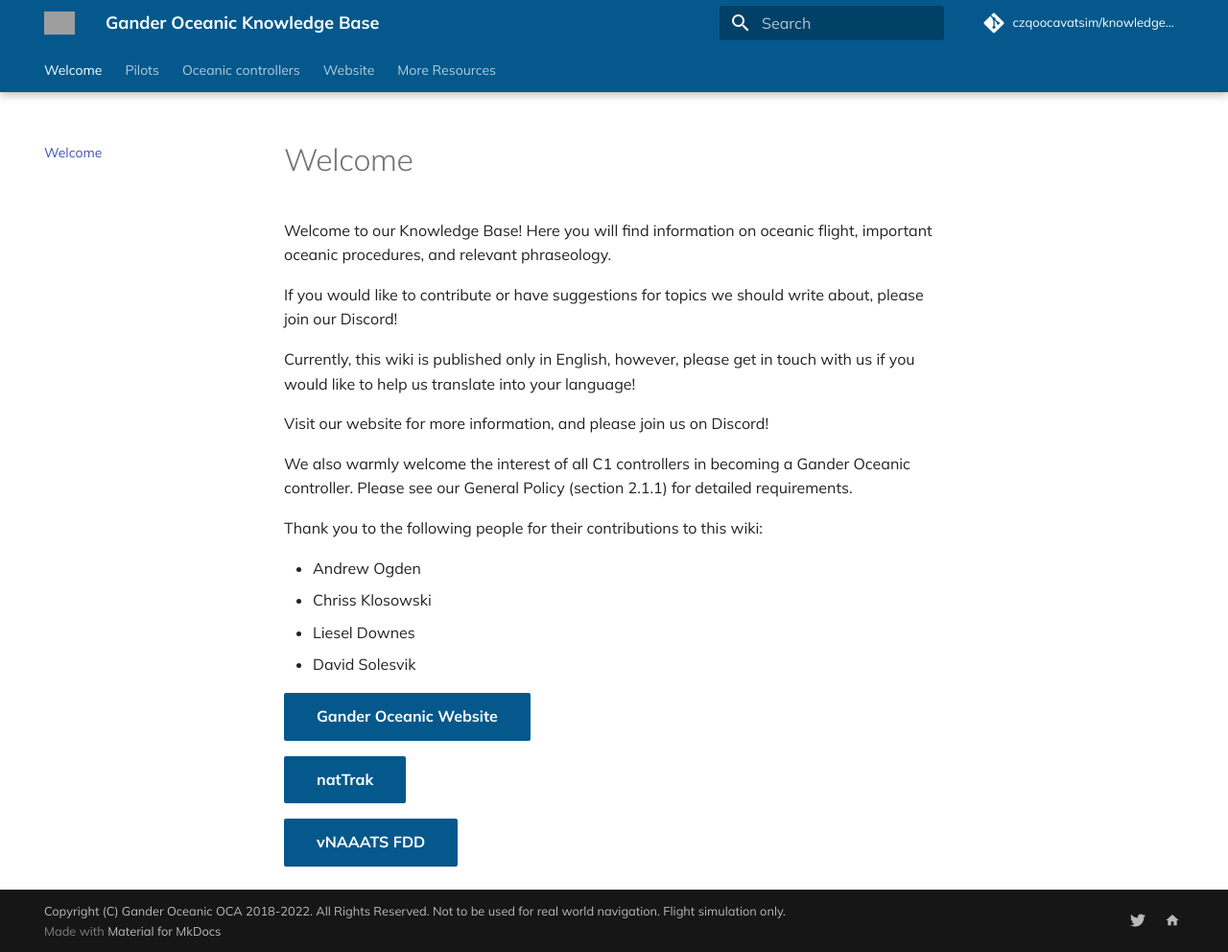
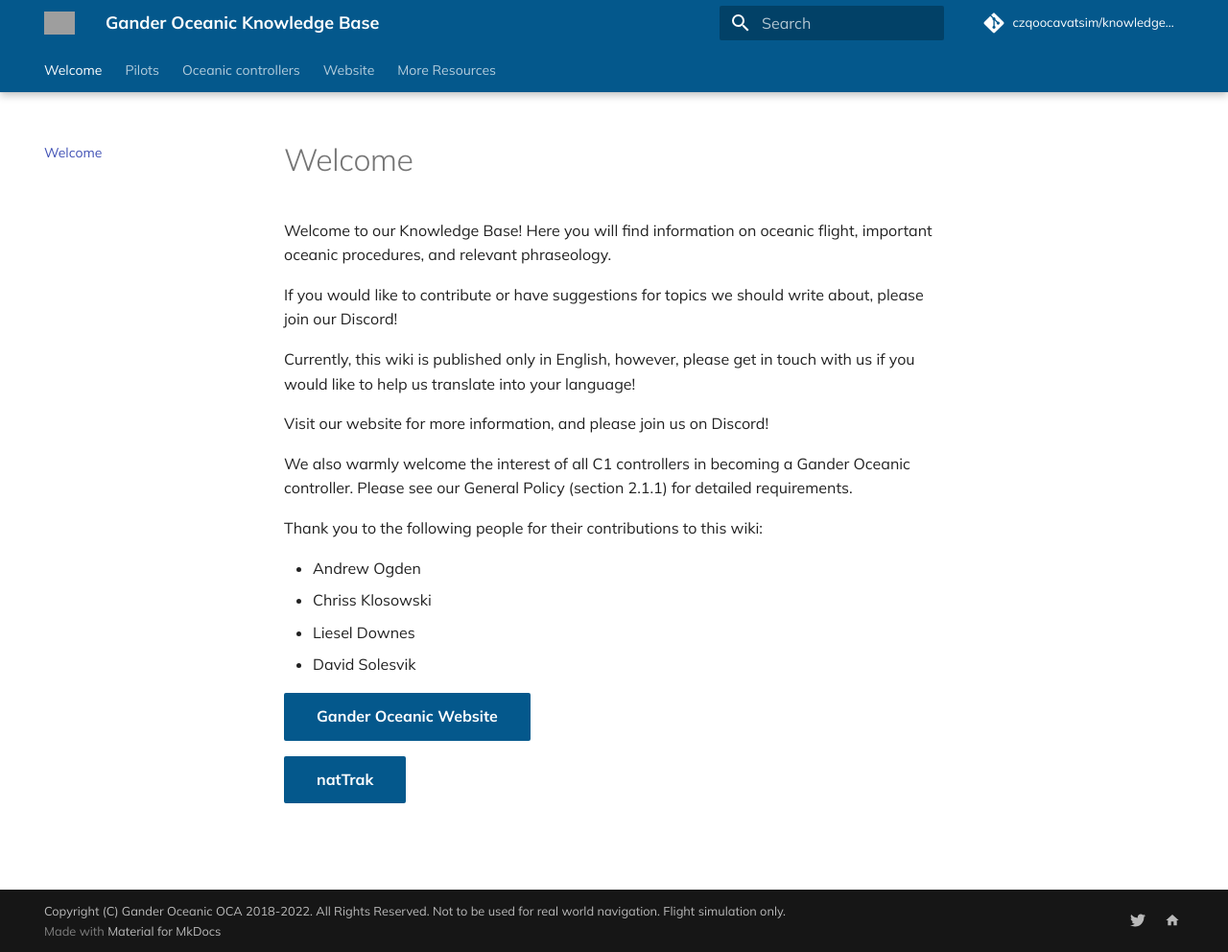
Before and after one commit to czqoocavatsim/knowledgebase, an MkDocs documentation site: the page built from docs/index.md, in a window 1280 px wide and 992 px high. Shown: the whole window at 96% size. Built offline with MkDocs 1.6.1 and Material for MkDocs 9.7.7, drawn with Linux system fonts in a browser that asks for light colours; comment, search, counter and statistics services are not loaded; the version menu is left out; grey boxes are pictures that could not be loaded.

Commit message:
Update index.md

```diff
--- a/docs/index.md
+++ b/docs/index.md
@@ -18,5 +18,3 @@
 [Gander Oceanic Website](https://ganderoceanic.ca){ .md-button .md-button--primary }
 
 [natTrak](https://nattrak.vatsim.net){ .md-button .md-button--primary }
-
-[vNAAATS FDD](https://fdd.vnaaats.net){ .md-button .md-button--primary }
```
